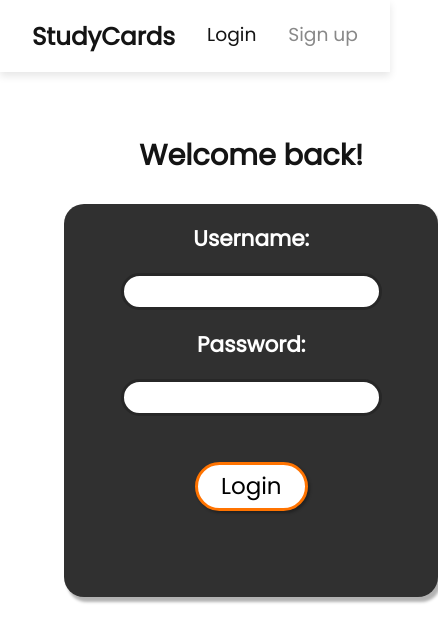
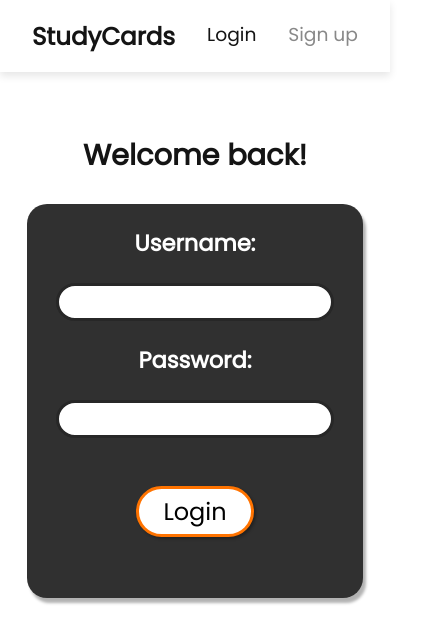
Before and after one commit to michahn01/study_web_app, a React (Create React App) app in the folder client/: page /login in a window 390 px wide. Shown: the top 642 px of the page, 438 px wide, since content can reach past the window. Built offline with nearby package versions, Linux system fonts and the light colour scheme.

Commit message:
Login page made mobile friendly

```diff
--- a/client/src/login.js
+++ b/client/src/login.js
@@ -93,9 +93,10 @@ const Login = (props) => {
                 >
                     Login
                 </motion.button>
-                <div style={{height: "1.5em", width: "20em", wordWrap: "break-word"}}>
-                <center><p style={{ fontSize: "1em", color: "red" }}>{instructions}</p></center>
-                </div>
+                <center style={{color: "red", fontSize: "15px",
+                maxWidth: "200px", wordWrap: "break-word"}}>
+                {instructions}
+                </center>
             </div>
         </div>
         </>
--- a/client/src/style.css
+++ b/client/src/style.css
@@ -170,8 +170,14 @@ input {
     text-decoration: none;
     color: #141414;
     row-gap: 0.5em;
-    margin: 8em 15%;
+    margin: 8em 0.15em;
 }
+
+/* @media (max-width: 500px) {
+    .page_content {
+        margin:
+    }
+} */
 
 #account_creation_form {
     display: flex;
@@ -229,10 +235,38 @@ input {
     flex-wrap: wrap;
     justify-content: center;
     align-items: center;
-    padding: 0em 3em 4.5em 3em;
+    padding: 0em 3% 2.5em 3%;
 
     box-shadow: 3px 5px 3px rgba(0, 0, 0, 0.3);
+    font-size: 15px;
 }
+
+#login_box h2 {
+    padding: 1em 0;
+    margin: 0;
+}
+
+@media (max-width: 400px) {
+    #login_box {
+        width: 85%;
+    }
+}
+
+@media (max-width: 380px) {
+    #login_box {
+        width: 90%;
+    }
+}
+
+@media (max-width: 350px) {
+    #login_box input{
+        font-size: 3vw;
+    }
+    #login_box {
+        width: 93%;
+    }
+}
+
 
 #login_box input {
     border: 3px solid #272727;
@@ -240,11 +274,11 @@ input {
     border-radius: 100em;
     padding-left: 0.5em;
     width: 13em;
-    font-size: 1.3em;
+    font-size: 20px;
 }
 
 #login_button {
-    margin-top: 2em;
+    margin: 2em 0em 1em 0em;
     padding: 0.2em 1em;
     background-color: white;
     border: 3px solid rgb(255, 115, 0);
```
